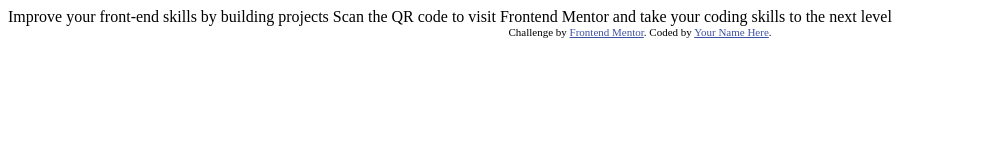
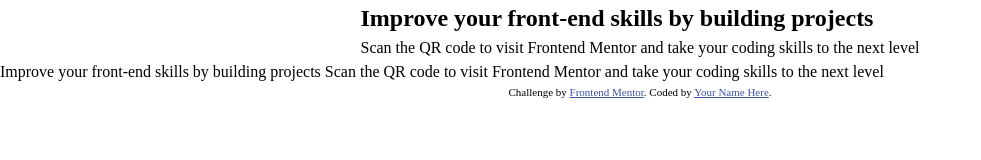
Before and after one commit to approved4me/FM-qr-code-component-main, a plain HTML site: page index.html in a window 1280 px wide. Shown: the whole page, without its empty margins (0-981 px from the left). Drawn offline with Linux system fonts and the light colour scheme.

Commit message:
next upate

```diff
--- a/index.html
+++ b/index.html
@@ -10,6 +10,11 @@
 <body>
   <main>
     <article>
+      <div class="image"></div>
+      <div class="content">
+        <h1>Improve your front-end skills by building projects</h1>
+        <p>Scan  the QR code to visit Frontend Mentor and take your coding skills to the next level</p>
+      </div>
 
     </article>
   </main>
--- a/style.css
+++ b/style.css
@@ -1,4 +1,32 @@
+*, *::before, *::after {
+    box-sizing: border-box;
+  }
+  * {
+    margin: 0;
+  }
+  html, body {
+    height: 100%;
+  }
+  body {
+    line-height: 1.5;
+    -webkit-font-smoothing: antialiased;
+  }
+  img, picture, video, canvas, svg {
+    display: block;
+    max-width: 100%;
+  }
+  input, button, textarea, select {
+    font: inherit;
+  }
+  p, h1, h2, h3, h4, h5, h6 {
+    overflow-wrap: break-word;
+  }
 
+main {
+    display: flex;
+    justify-content: center;
+    align-items: center;
+}
 
 .attribution { font-size: 11px; text-align: center; }
 .attribution a { color: hsl(228, 45%, 44%); }
```
